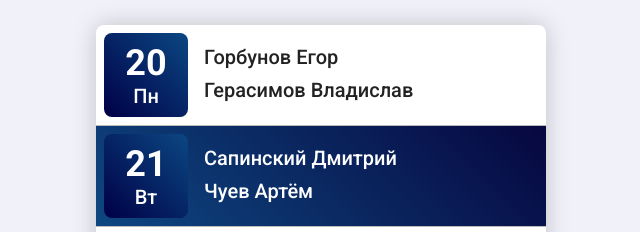
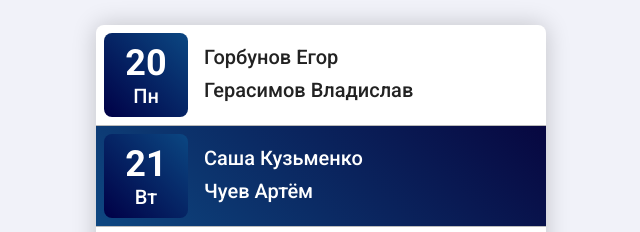
Before and after one commit to cergmin/rota, a plain HTML site: page index.html in a window 1280 px wide. Shown: the top 232 px of the page, 319-959 px from the left. Drawn offline with nearby package versions, Linux system fonts and the light colour scheme.

Commit message:
Fix name

```diff
--- a/index.html
+++ b/index.html
@@ -1,7 +1,7 @@
 <html>
     <head>
         <meta name="viewport" content="width=device-width,initial-scale=1">
-        <title>10Д | Расписание</title>
+        <title>11Д | Расписание</title>
         <link rel="preconnect" href="https://fonts.gstatic.com">
         <link href="https://fonts.googleapis.com/css2?family=Roboto:wght@500;700&display=swap" rel="stylesheet">
         <link rel="stylesheet" href="styles.css">
@@ -27,7 +27,7 @@
             ['Зяблицкая Дарья', 'Царёв Михаил'],
             ['Ремпель Екатерина', 'Рогова Елизавета'],
             ['Горбунов Егор', 'Герасимов Владислав'],
-            ['Сапинский Дмитрий', 'Чуев Артём'],
+            ['Саша Кузьменко', 'Чуев Артём'],
             ['Милеева Алиса', 'Иванова Соня'],
             ['Клещёва Антонина', 'Стародуб Любовь'],
             ['Васильев Роман', 'Минеев Владислав'],
```
